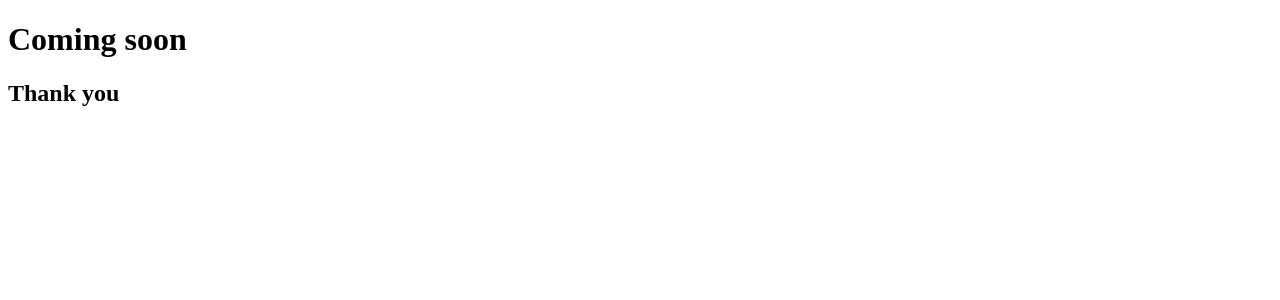
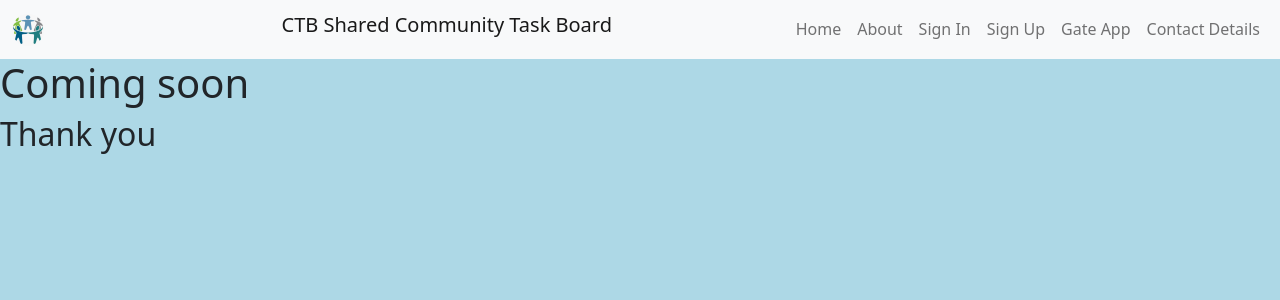
Before and after one commit to siobhain/ctb, a Django app: page /soon/ in a window 1280 px wide. Shown: the top 300 px of the page. Run offline with Django 3.2, Linux system fonts and the light colour scheme.

Commit message:
CTB: include h1 % navitems in Header, Add Home to navbar, config whitenoise

```diff
--- a/static/css/style.css
+++ b/static/css/style.css
@@ -1,19 +1,12 @@
 
 body {
-    background-color: paleblue;
-  }
+  background-color:   lightblue;
+}
 
-
-  .largefont > * {
-    font_size: 1.8rem;
-  }
+.bg-white * {
+  background-color: antiquewhite;
+}
 
 .largefont > * {
-    font_size: 1.8rem;
-    background-color: aquamarine;
- }
-
-.whitebackground > * {
-  border: whitesmoke;
-  color: blueviolet;
-}
+    font-size: 1.8rem;
+  }
--- a/templates/base.html
+++ b/templates/base.html
@@ -9,22 +9,33 @@
     <link href="https://cdn.jsdelivr.net/npm/bootstrap@5.0.2/dist/css/bootstrap.min.css" rel="stylesheet" integrity="sha384-EVSTQN3/azprG1Anm3QDgpJLIm9Nao0Yz1ztcQTwFspd3yD65VohhpuuCOmLASjC" crossorigin="anonymous">
     <script src="https://cdn.jsdelivr.net/npm/bootstrap@5.0.2/dist/js/bootstrap.bundle.min.js" integrity="sha384-MrcW6ZMFYlzcLA8Nl+NtUVF0sA7MsXsP1UyJoMp4YLEuNSfAP+JcXn/tWtIaxVXM" crossorigin="anonymous"></script>
     <link rel="stylesheet" href="{% static 'css/style.css' %}">
-    <!-- favicon -->
-    <link rel="apple-touch-icon" sizes="180x180" href="/apple-touch-icon.png">
-    <link rel="icon" type="image/png" sizes="32x32" href="/favicon-32x32.png">
-    <link rel="icon" type="image/png" sizes="16x16" href="/favicon-16x16.png">
-    <link rel="manifest" href="/site.webmanifest">
-    <link rel="icon" href="favicon.ico" type="image/x-icon">
-
+    <!-- favicon  These are effecting navbar & I can't figure it out-->
+    <!-- <link rel="icon" type="image/x-icon" href="{% static 'favicon.ico' %}">
+    <link rel="apple-touch-icon" sizes="180x180" href="{% static 'apple-touch-icon.png'" %}>
+    <link rel="icon" type="image/png" sizes="32x32" href="{% static 'favicon-32x32.png'" %}>
+    <link rel="icon" type="image/png" sizes="16x16" href="{% static 'favicon-16x16.png'" %}>
+    <link rel="manifest" href="{% static 'site.webmanifest'" %}> -->
     {% block extra_head %}
     {% endblock %}
 </head>
 
 <body>
-  <nav class="navbar navbar-expand bg-body-tertiary">
-    <div class="container-fluid white">
+  <header>
+    <nav class="navbar navbar-expand bg-light navbar-light">
+      <!-- <nav class="navbar navbar-expand bg-dark navbar-dark fixed-top"></nav> -->
+      <div class="container-fluid">
+        <a class="navbar-brand" href="#">
+          <img src="/static/favicon-32x32.png" alt="CTB Logo"  class="rounded-pill">
+        </a>
+        <h1 class="navbar-brand">CTB Shared Community Task Board</h1>
+    <!-- <nav class="navbar navbar-expand navbar-light bg-light"> -->
+      </div>
+      <div class="container-fluid">
         <ul class="navbar-nav ms-auto">
           <li class="nav-item">
+              <a class="nav-link"  href="{% url 'member-home' %}">Home</a>
+          </li>
+          <li class="nav-item d-none d-sm-block">
             <a class="nav-link"  href="{% url 'about' %}">About</a>
           </li>
           {% if user.is_authenticated %}
@@ -42,9 +53,7 @@
         </ul>
       </div>
     </nav>
-
-  <h1>Shared Community Task Board</h1>
-
+  </header>
 <!-- Adapted from CI Blog project    -->
   <div class="container">
     <div class="row">
--- a/templates/soon.html
+++ b/templates/soon.html
@@ -1,11 +1,13 @@
-<!DOCTYPE html>
-<html>
-<title>Coming soon</title>
-<body>
+{% extends "base.html" %}
+
+{% block head_title %}Draft{% endblock %}
+
+{% block content %}
 
 <h1>Coming soon</h1>
 
 <h2>Thank you</h2>
 
-</body>
-</html>
+{%endblock%}<!DOCTYPE html>
+
+<h2>Thank you</h2>
```
Also changed, not shown: ctbproject/settings.py (+6 -7 lines), static/android-chrome-192x192.png (added), static/android-chrome-512x512.png (added), static/favicon-16x16.png (added), static/favicon-32x32.png (added), static/favicon.ico (added), static/images/android-chrome-192x192.png (added), static/images/android-chrome-512x512.png (added), static/images/favicon-16x16.png (added), static/images/favicon-32x32.png (added), static/images/favicon.ico (added), static/images/site.webmanifest (added), static/site.webmanifest (added). Lines whose indentation alone changed are shown as unchanged.
